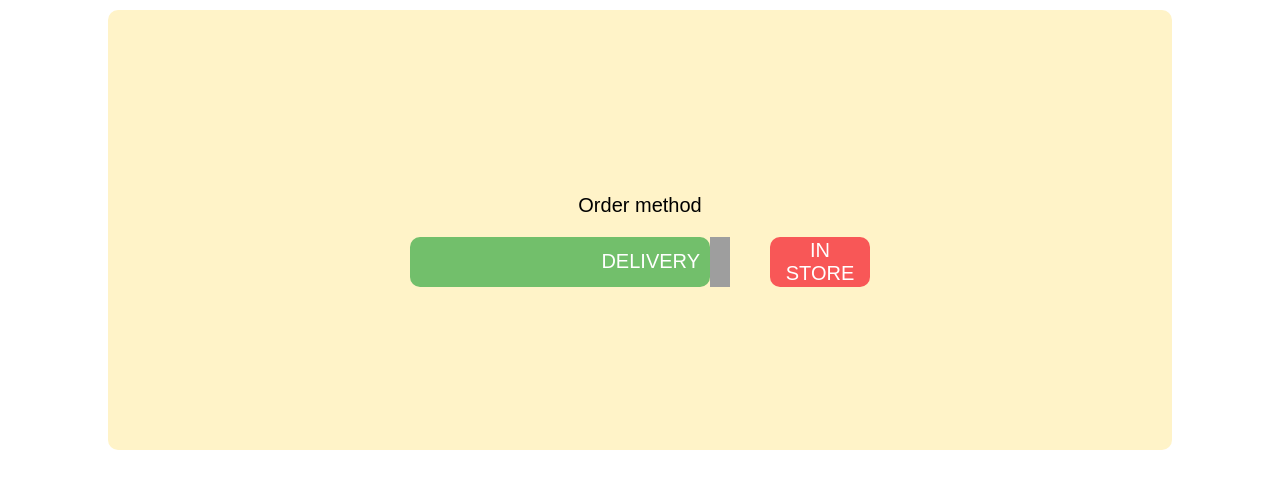
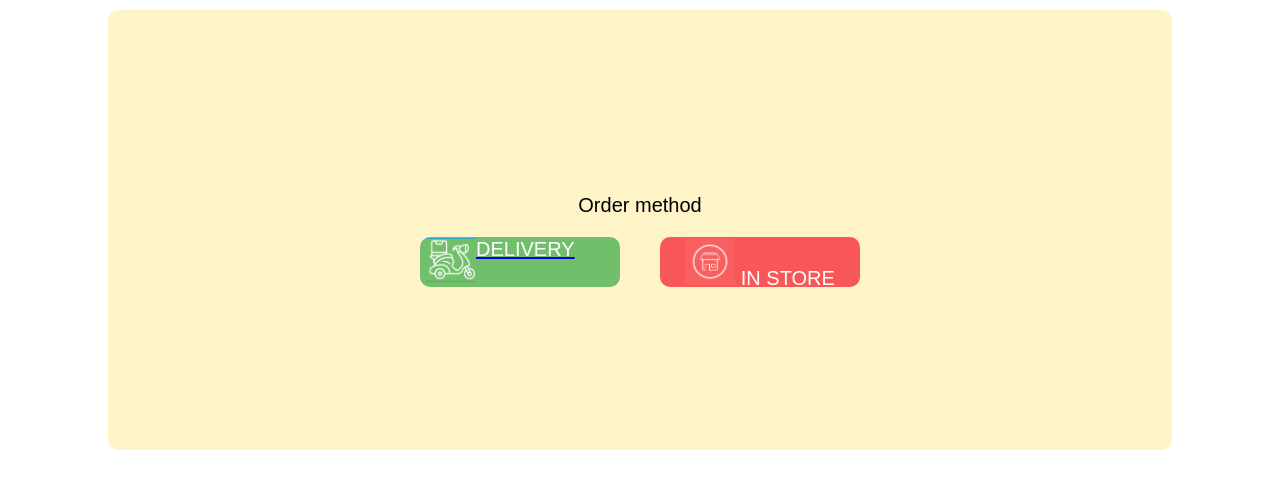
Before and after one commit to GTTLWinter/Mario_and_Luigis_sussy_pizzaria, a Flask app: page /hpage in a window 1280 px wide. Shown: the top 489 px of the page. Run offline with Flask 2, Linux system fonts and the light colour scheme; the visitor is signed in with stand-in values (Sample User, id 1); some web fonts are replaced; grey boxes are pictures that could not be loaded.

Commit message:
....minor changes

```diff
--- a/static/css/homepage.css
+++ b/static/css/homepage.css
@@ -171,18 +171,33 @@
     justify-content: center;
 }
 
+
 #Deliver{
     order: 2;
+    display: flex;
+    flex-direction: row;
     background-color: rgba(114, 191, 107, 1);
     color: white;
     border:none;
     height: 50px;
-    width: 300px;
+    width: 200px;
     border-radius: 10px;
     font-family: 'Chau Philomene One', sans-serif;
-    text-align: end;
+    text-align: center;
     padding-right: 10px;
     font-size: 20px;
+    vertical-align: middle;
+}
+
+#DeliverIcon{
+    order:1;
+    text-align: start;
+    padding-right: 20px;
+}
+
+#label{
+    order:2;
+    vertical-align: middle;
 }
 
 
@@ -192,7 +207,7 @@
     color: white;
     border:none;
     height: 50px;
-    width: 100px;
+    width: 200px;
     border-radius: 10px;
     font-family: 'Chau Philomene One', sans-serif;
     font-size: 20px;
--- a/templates/homepage.html
+++ b/templates/homepage.html
@@ -68,15 +68,24 @@
 
              <div class="options">
                     <a href="index.html">
-                        <button id="Deliver"> DELIVERY</button>
+
+                         <button id="Deliver">
+                            <img src="../static/19DeliveryLogo.png"alt="Delivery" width="50px" id="DeliveryIcon">
+                            <label id="label">DELIVERY</label>
+                         </button>
                     </a>
 
-                    <img src="../static/css/19DeliveryLogo.png"alt="Delivery" width="20px">
+
 
                     <div class="spacing"></div>
 
                     <a href="index.html">
-                        <button id="Instore"> IN STORE</button>
+                        <button id="Instore">
+
+                            <img src="../static/20Store.png"alt="Store" width="50px" id="StoreIcon">
+                            <label>IN STORE</label>
+
+                        </button>
 
                     </a>
                 </div>
```
Also changed, not shown: static/css/payment.css (+18 -0 lines), templates/payment.html (+8 -3 lines), static/20Store.png (added), static/PayPal-Logo.png (renamed from static/css/PayPal-Logo.png), static/Visa-Mastercard.png (renamed from static/css/Visa-Mastercard.png), static/pizzapromo.gif (renamed from static/css/pizzapromo.gif).
